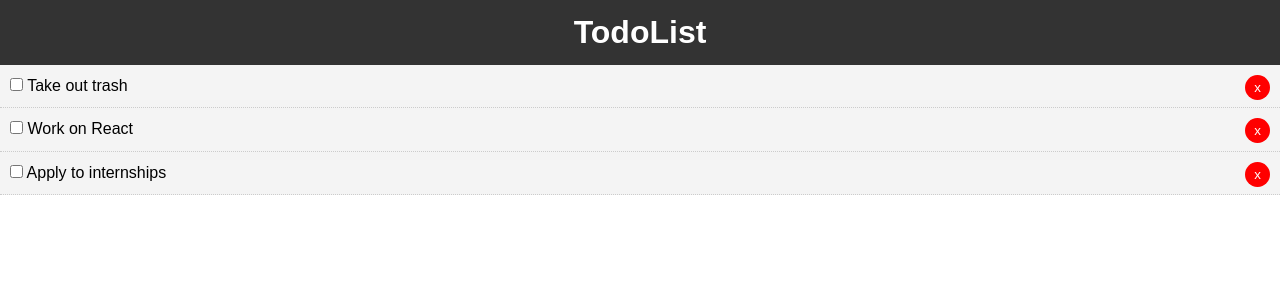
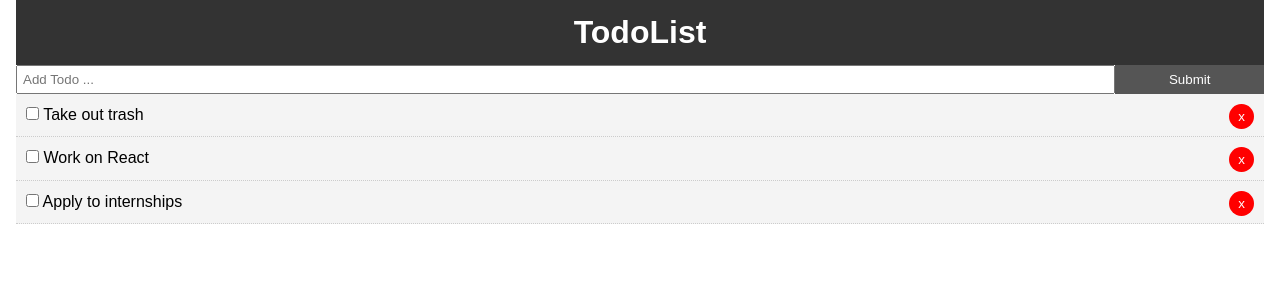
Before and after one commit to BenPetroskyBellevueCollege/react-to-do, a React (Create React App) app: page / in a window 1280 px wide. Shown: the top 300 px of the page. Built offline with nearby package versions, Linux system fonts and the light colour scheme.

Commit message:
AddTodo component non functional
added the add todo component. added styles to app.css

```diff
--- a/src/App.css
+++ b/src/App.css
@@ -13,3 +13,16 @@
   color: #333;
   text-decoration: none;
 }
+
+.container {
+  padding: 0 1rem;
+}
+
+.btn {
+  display: inline-block;
+  border: none;
+  background: #555;
+  color: #fff;
+  padding: 7px 20px;
+  cursor: pointer;
+}
--- a/src/App.js
+++ b/src/App.js
@@ -1,6 +1,7 @@
 import React, {Component} from 'react';
 import Header from './components/layout/Header';
 import Todos from './components/Todos';
+import AddTodo from './components/AddTodo';
 import './App.css';
 import { render } from '@testing-library/react';
 
@@ -53,12 +54,17 @@
     return (
 
       <div className="App">
-
+        <div className="container">
         <Header />
+        <AddTodo />
 
         <Todos todos = {this.state.todos}
         markComplete={this.markComplete}
         delTodo={this.delTodo}/>
+
+        </div>
+
+
       </div>
     );
 
--- /dev/null
+++ b/src/components/AddTodo.js
@@ -0,0 +1,24 @@
+import React, { Component } from 'react'
+
+export class AddTodo extends Component {
+    render() {
+        return (
+            <form style={{display: 'flex'}}>
+                <input
+                    type="text"
+                    name="title"
+                    style={{flex:'10', padding:'5px'}}
+                    placeholder="Add Todo ..."
+                />
+                <input
+                    type="submit"
+                    value="Submit"
+                    className="btn"
+                    style={{flex:1}}
+                />
+            </form>
+        )
+    }
+}
+
+export default AddTodo
```
Also changed, not shown: 1 other file (tests, documents, lock files or other folders).
